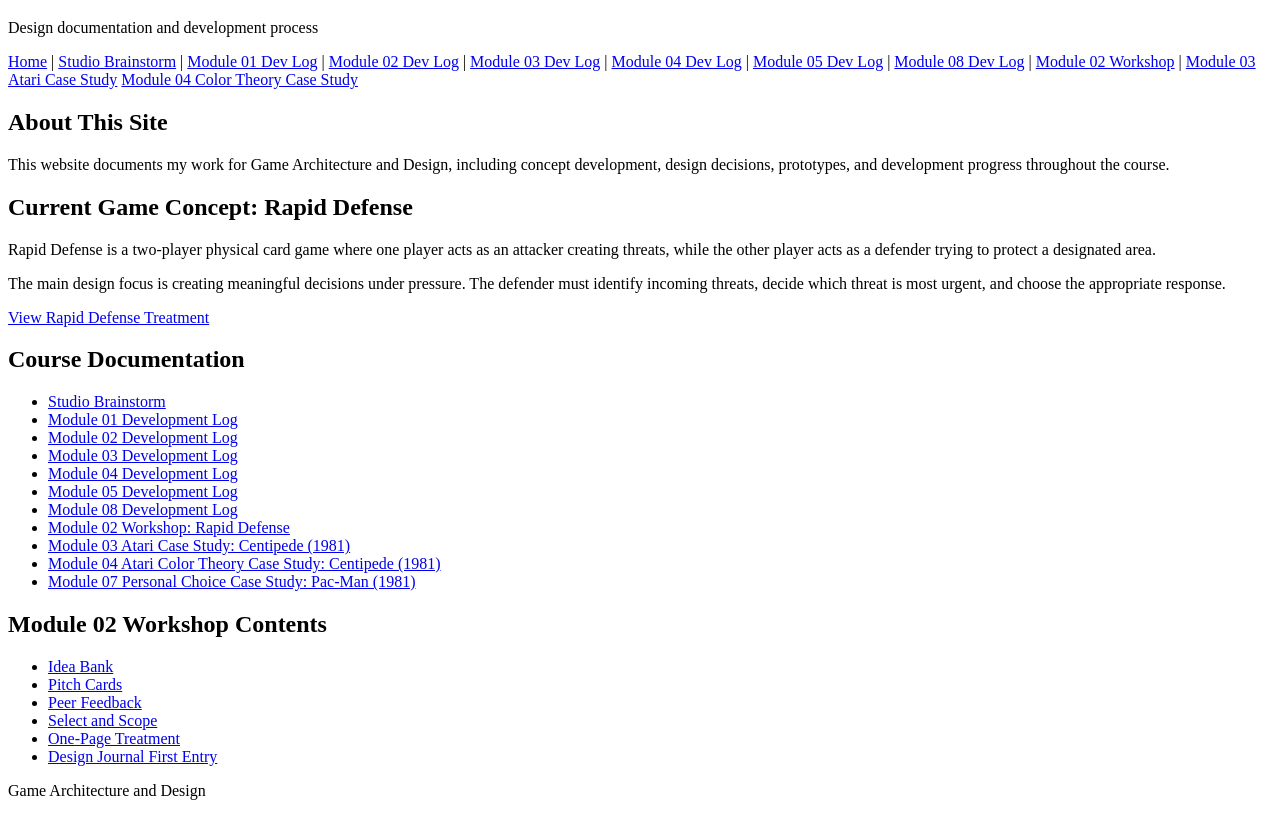
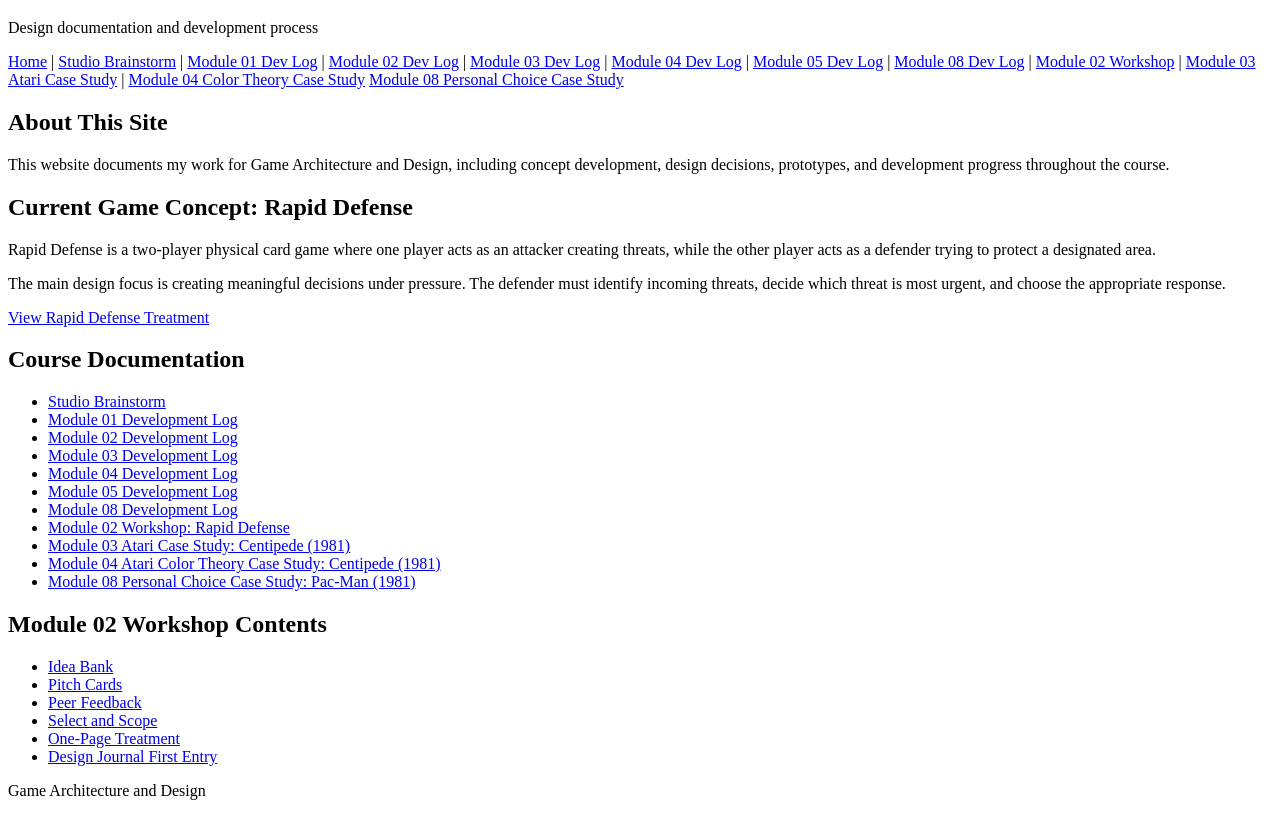
Before and after one commit to adreannaD/ad2374-it265-001-f2026, a plain HTML site: page docs/index.html in a window 1280 px wide. Shown: the part 61-877 px from the top of the page. Drawn offline with Linux system fonts and the light colour scheme.

Commit message:
Update index.html

```diff
--- a/docs/index.html
+++ b/docs/index.html
@@ -23,8 +23,9 @@
     <a href= "Module-005-Dev-Log.html">Module 05 Dev Log</a> |
     <a href= "Module-008-Dev-Log.html">Module 08 Dev Log</a> |
     <a href="module02-workshop/00-workshop-index.html">Module 02 Workshop</a> |
-    <a href="module03-atari-case-study/case-study-1---atari-v4r_01m4rkkq0ys0t8a2pagw34wrcm.pdf">Module 03 Atari Case Study</a>
+    <a href="module03-atari-case-study/case-study-1---atari-v4r_01m4rkkq0ys0t8a2pagw34wrcm.pdf">Module 03 Atari Case Study</a> |
     <a href="module04-color-theory/module4-case-study-color-theory.pdf">Module 04 Color Theory Case Study</a>
+    <a href="module07-case-study/case-study-3---personal-choice-v4r_01m7h4ry9a0x268xjrahhwmnty.pdf">Module 08 Personal Choice Case Study</a>
 
 </nav>
 
@@ -128,8 +129,8 @@
         </li>
 
         <li>
-            <a href="module07-case-study/case-study-3---personal-choice-v4r_01m7h4ry9a0x268xjrahhwmnty.pdf">
-                Module 07 Personal Choice Case Study: Pac-Man (1981)
+            <a href="module08-case-study/case-study-3---personal-choice-v4r_01m7h4ry9a0x268xjrahhwmnty.pdf">
+                Module 08 Personal Choice Case Study: Pac-Man (1981)
             </a>
         </li>
     </ul>
```
